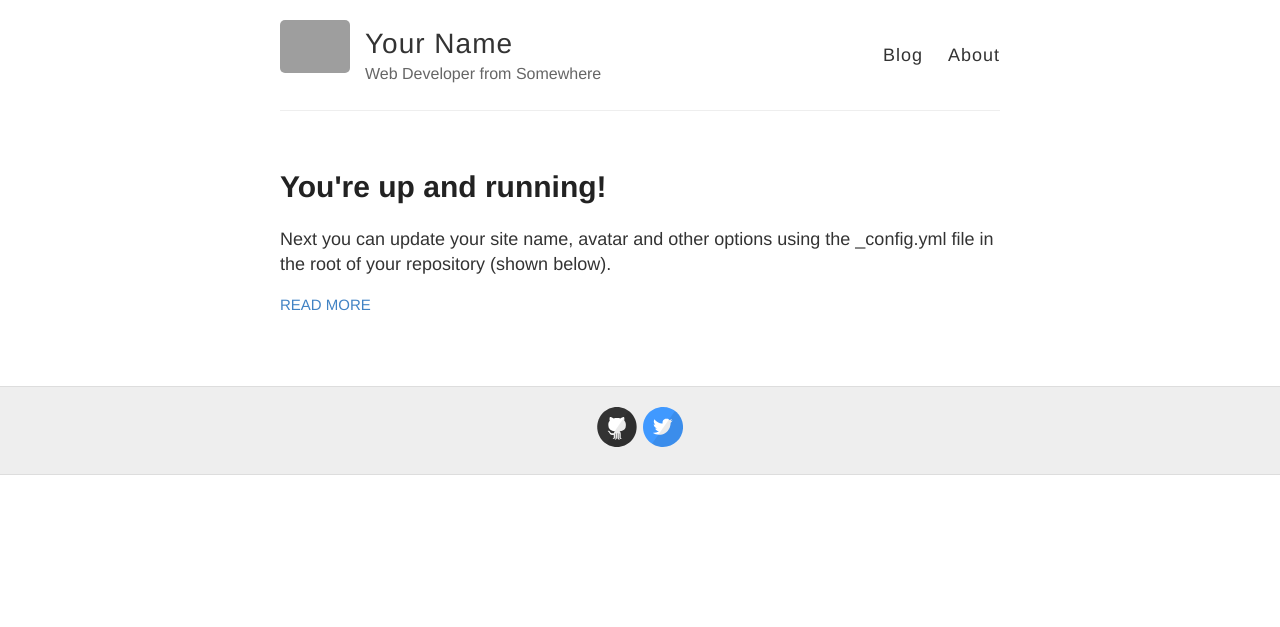
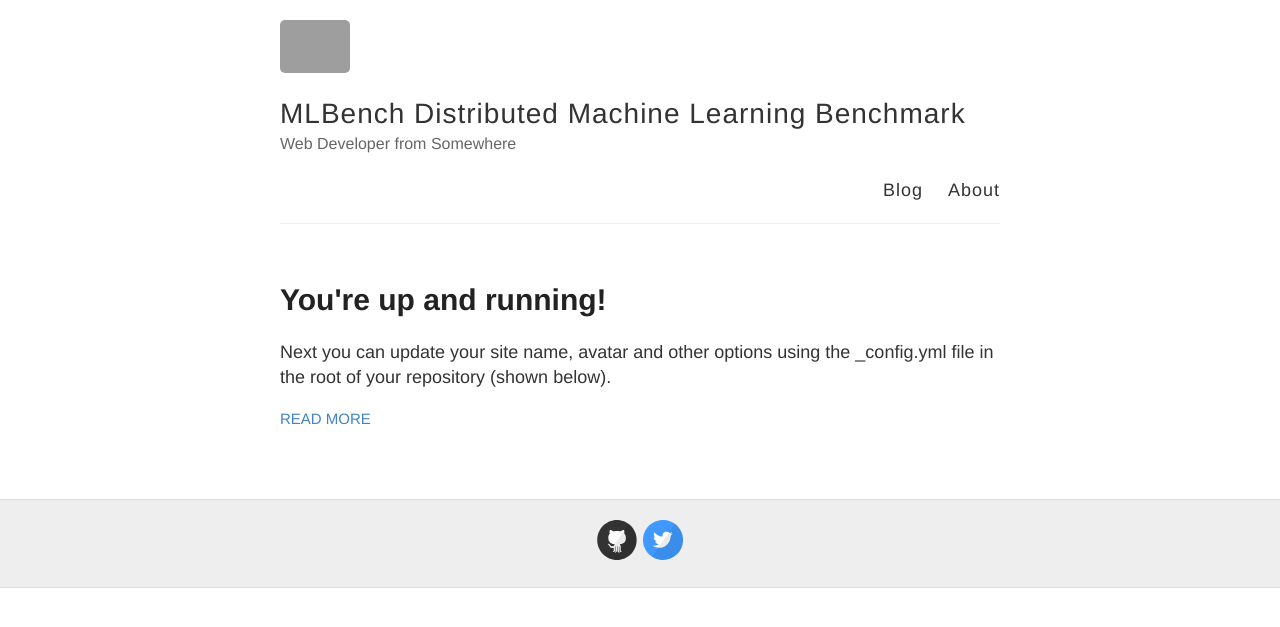
Before and after one commit to mlbench/mlbench.github.io, a Jekyll site: the page built from index.html, in a window 1280 px wide. Shown: the top 627 px of the page. Built offline with Jekyll 4.4.1, drawn with Linux system fonts in a browser that asks for light colours; grey boxes are pictures that could not be loaded.

Commit message:
Add site name

```diff
--- a/_config.yml
+++ b/_config.yml
@@ -3,7 +3,7 @@
 #
 
 # Name of your site (displayed in the header)
-name: Your Name
+name: MLBench Distributed Machine Learning Benchmark
 
 # Short bio or description (displayed in the header)
 description: Web Developer from Somewhere
```
